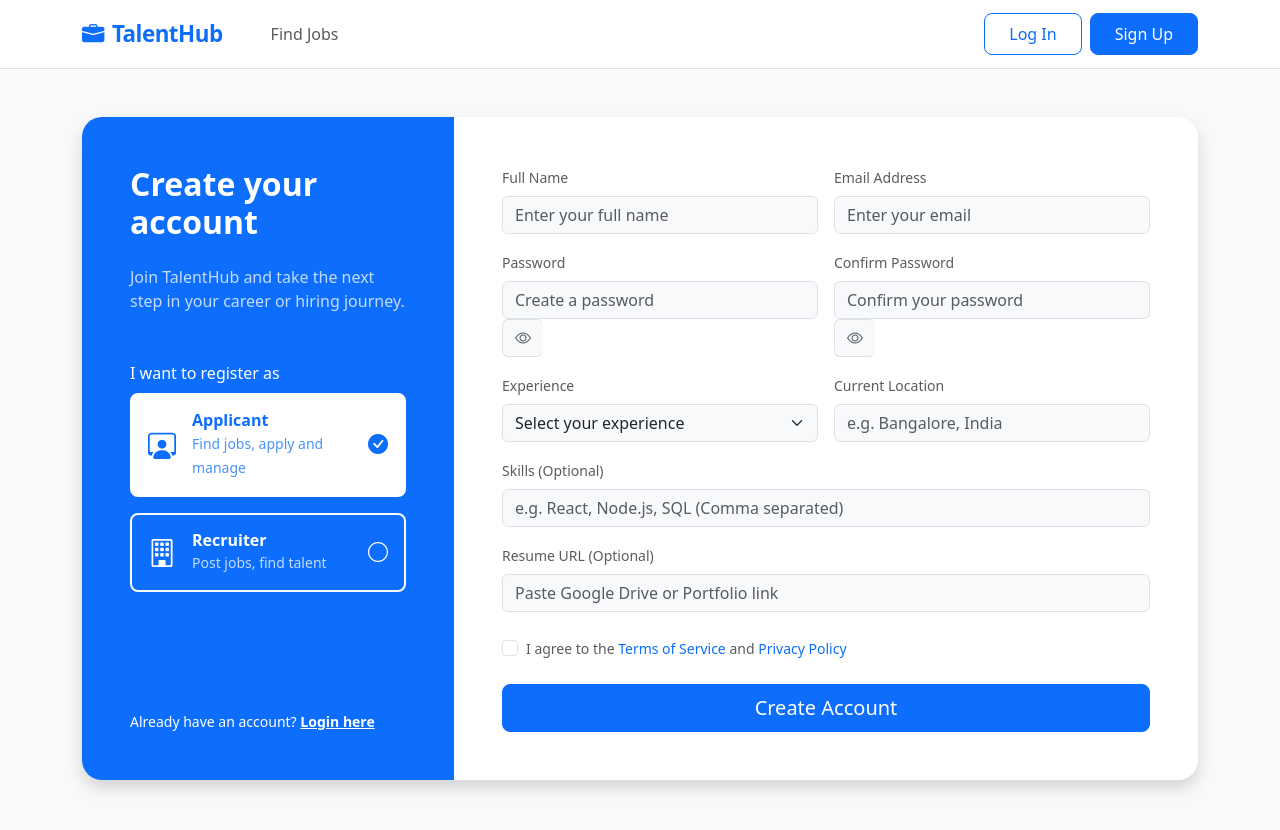
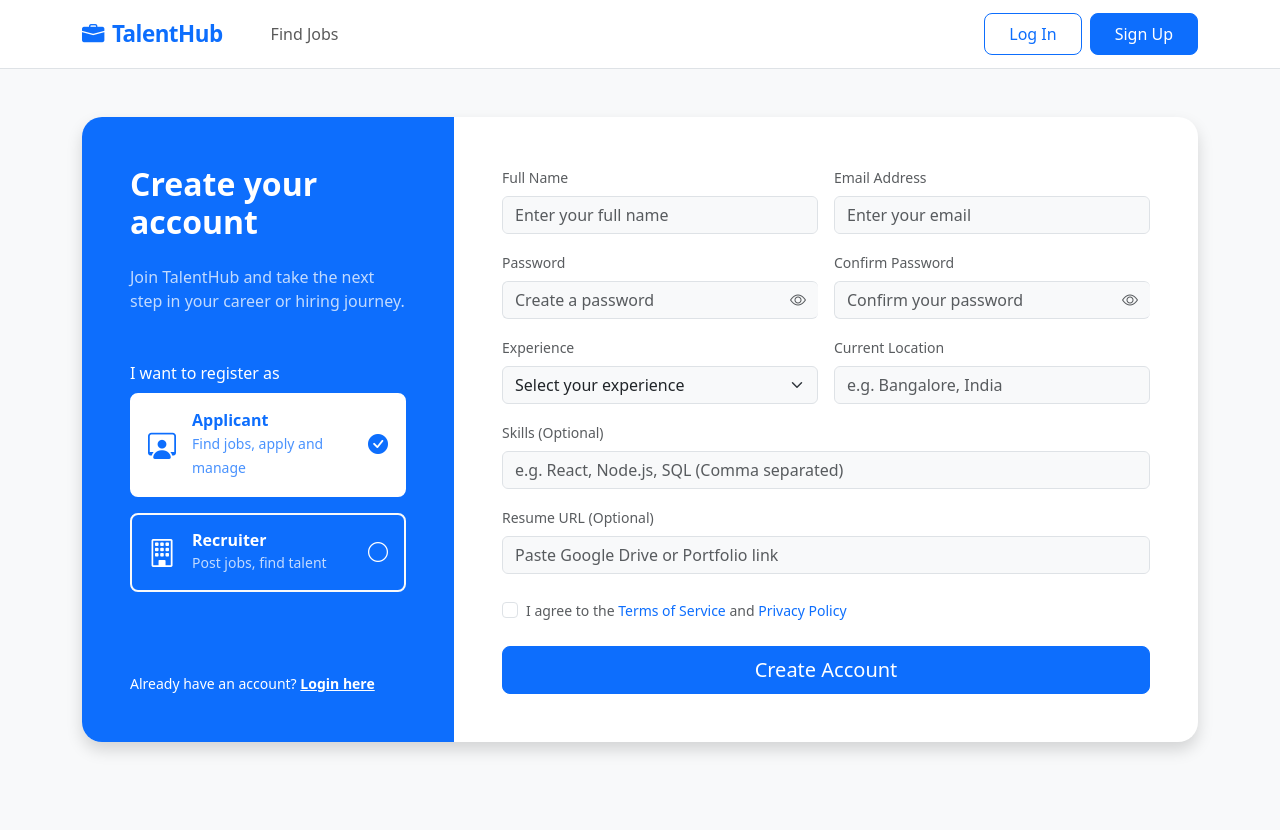
Before and after one commit to Sourabhpande532/talenthub-client, a React (Create React App) app: page /register in a window 1280 px wide. Shown: the top 830 px of the page. Built offline with nearby package versions, Linux system fonts and the light colour scheme.

Commit message:
refactor: remove eye button icon

```diff
--- a/src/components/RightSide/RightSideUserForm.jsx
+++ b/src/components/RightSide/RightSideUserForm.jsx
@@ -158,18 +158,18 @@ export const RightSideUserForm = ({ role, setRole }) => {
             <label className='form-label fw-medium small text-muted'>
               Password
             </label>
-            <div className=''>
+            <div className='input-group'>
               <input
                 type={showPassword ? "text" : "password"}
                 name='password'
-                className='form-control bg-body-tertiary text-body'
+                className='form-control bg-body-tertiary text-body border-end-0'
                 placeholder='Create a password'
                 onChange={handleChange}
                 required
               />
               <button
                 type='button'
-                className='input-group-text bg-body-tertiary text-muted'
+                className='input-group-text bg-body-tertiary text-muted border-start-0'
                 onClick={() => setShowPassword(!showPassword)}
                 tabIndex='-1'
                 aria-label='Toggle password visibility'>
@@ -183,18 +183,18 @@ export const RightSideUserForm = ({ role, setRole }) => {
             <label className='form-label fw-medium small text-muted'>
               Confirm Password
             </label>
-            <div className=''>
+            <div className='input-group'>
               <input
                 type={showConfirmPassword ? "text" : "password"}
                 name='confirmPassword'
-                className='form-control bg-body-tertiary text-body'
+                className='form-control bg-body-tertiary text-body border-end-0'
                 placeholder='Confirm your password'
                 onChange={handleChange}
                 required
               />
               <button
                 type='button'
-                className='input-group-text bg-body-tertiary text-muted'
+                className='input-group-text bg-body-tertiary text-muted border-start-0'
                 onClick={() => setShowConfirmPassword(!showConfirmPassword)}
                 tabIndex='-1'
                 aria-label='Toggle confirm password visibility'>
--- a/src/index.css
+++ b/src/index.css
@@ -80,3 +80,11 @@ img {
   max-width: 100%;
   height: auto;
 }
+
+/* Hide native browser password reveal & clear icons (e.g., in Edge / Chrome) to avoid duplicate eye icons */
+input::-ms-reveal,
+input::-ms-clear {
+  display: none !important;
+  width: 0;
+  height: 0;
+}
```
